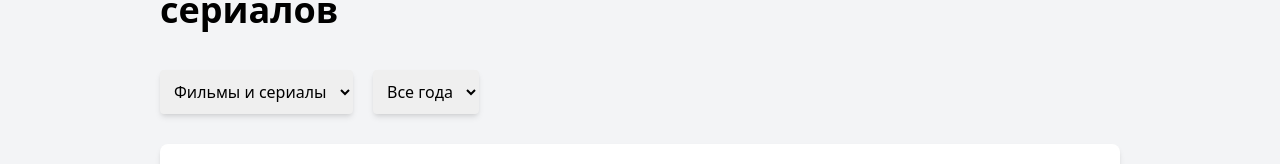
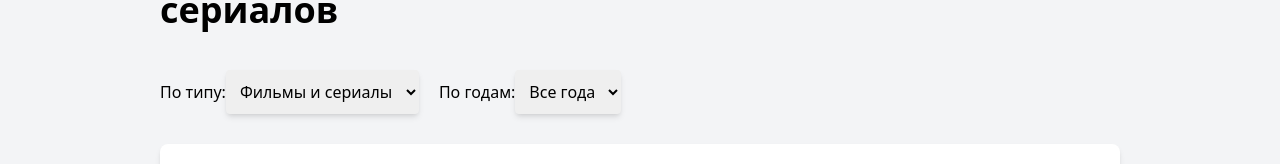
Before and after one commit to KonstantinLA87/test-xdsoft, a React (Create React App) app: page / in a window 1280 px wide. Shown: the part 170-334 px from the top of the page. Built offline with nearby package versions, Linux system fonts and the light colour scheme; data requests are answered from the project's data file.

Commit message:
before sorted params in url (will change _limit -> years in ActionCreators.ts)

```diff
--- a/src/components/FiltersBlock/FiltersBlock.tsx
+++ b/src/components/FiltersBlock/FiltersBlock.tsx
@@ -1,34 +1,47 @@
 // import { classNames } from 'shared/lib/classNames/classNames';
-import { memo } from 'react';
+import { memo, useMemo } from 'react';
+import { Select, SelectOption } from '../Select/Select';
+import { movieType, moviesYears } from '../../store/models/MoviesSchema';
 
 interface FiltersBlockProps {
   className?: string;
+  type: movieType;
+  years: moviesYears;
+  onChangeType: (newType: movieType) => void;
+  onChangeYears: (newYears: moviesYears) => void;
 }
 
 export const FiltersBlock = memo((props: FiltersBlockProps) => {
-  const {className} = props;
+  const {type, years, onChangeType, onChangeYears} = props;
+
+  const typeOptions = useMemo<SelectOption<movieType>[]>(() => [
+    {value: movieType.ALL, content: 'Фильмы и сериалы'},
+    {value: movieType.MOVIE, content: 'Только фильмы'},
+    {value: movieType.SERIAL, content: 'Только сериалы'},
+  ], []);
+
+  const yearsOptions = useMemo<SelectOption<moviesYears>[]>(() => [
+    {value: moviesYears.ALL, content: 'Все года'},
+    {value: moviesYears.Y2020, content: '2020-е'},
+    {value: moviesYears.Y2010, content: '2010-е'},
+    {value: moviesYears.Y2000, content: '2000-е'},
+    {value: moviesYears.Y1990, content: '1990-е'},
+  ], []);
+
   return (
     <div className="filtersBlock">
-      <select
-        name="type"
-        id=""
-        className="shadow-md"
-      >
-        <option value="all">Фильмы и сериалы</option>
-        <option value="movie">Только фильмы</option>
-        <option value="serial">Только сериалы</option>
-      </select>
-      <select
-        name="year"
-        id=""
-        className="shadow-md"
-        >
-        <option value="all">Все года</option>
-        <option value="2020">2020-е</option>
-        <option value="2010">2010-е</option>
-        <option value="2000">2000-е</option>
-        <option value="1990">1990-е</option>
-      </select>
+      <Select
+        label="По типу:"
+        options={typeOptions}
+        value={type}
+        onChange={onChangeType}
+      />
+      <Select
+        label="По годам:"
+        options={yearsOptions}
+        value={years}
+        onChange={onChangeYears}
+      />
     </div>
   );
 });
--- /dev/null
+++ b/src/components/Select/Select.tsx
@@ -0,0 +1,51 @@
+import { ChangeEvent, useMemo } from 'react';
+
+export interface SelectOption<T extends string> {
+  value: T;
+  content: string;
+}
+
+interface SelectProps<T extends string> {
+  className?: string;
+  label?: string;
+  options?: SelectOption<T>[];
+  value?: T;
+  onChange?: (value: T) => void;
+}
+
+export const Select = <T extends string>(props: SelectProps<T>) => {
+  const {
+    className,
+    label,
+    options = [],
+    value,
+    onChange,
+    ...otherProps
+  } = props;
+
+  const onChangeHandler = (e: ChangeEvent<HTMLSelectElement>) => {
+    onChange?.(e.target.value as T);
+  }
+
+  const optionsList = useMemo(() => {
+    return options?.map(item => (
+      <option value={item.value} key={item.value}>
+        {item.content}
+      </option>
+    ))
+  }, [options]);
+
+  return (
+    <div className="">
+      { label && (<label>{label}</label>) }
+      <select
+        className="shadow-md"
+        value={value}
+        onChange={onChangeHandler}
+        {...otherProps}
+        >
+        { optionsList }
+      </select>
+    </div>
+  );
+};
--- /dev/null
+++ b/src/pages/HomePage/types/HomePageSchema.ts
@@ -0,0 +1,10 @@
+import { movieType, moviesYears } from "../../../store/models/MoviesSchema";
+
+export interface HomePageSchena {
+  isLoading?: boolean;
+  error?: string;
+
+  // filters
+  type: movieType;
+  years: moviesYears;
+}
--- a/src/pages/HomePage/ui/HomePage.tsx
+++ b/src/pages/HomePage/ui/HomePage.tsx
@@ -1,9 +1,12 @@
 import classNames from 'classnames';
-import { memo, useEffect, useState } from 'react';
+import { memo, useCallback } from 'react';
 import { Page } from '../../../components/Page/Page';
 import { FiltersBlock } from '../../../components/FiltersBlock/FiltersBlock';
 import { MoviesList } from '../../../components/MoviesList/MoviesList';
-import { useAppSelector } from '../../../store/hooks/redux';
+import { movieType, moviesYears } from '../../../store/models/MoviesSchema';
+import { useAppDispatch, useAppSelector } from '../../../store/hooks/redux';
+import { moviesActions } from '../../../store/reducers/MoviesSlice';
+import { fetchMovies } from '../../../store/reducers/ActionCreators';
 
 interface HomePageProps {
   className?: string;
@@ -11,11 +14,32 @@ interface HomePageProps {
 
 const HomePage = memo((props: HomePageProps) => {
   const {className} = props;
+  const dispatch = useAppDispatch();
+  const {years, type} = useAppSelector(state => state.moviesReducer);
+
+  const fetchData = useCallback(() => {
+    dispatch(fetchMovies())
+  }, [dispatch]);
+
+  const onChangeType = useCallback((newType: movieType) => {
+    dispatch(moviesActions.setType(newType));
+    fetchData();
+  }, [dispatch, fetchData]);
+
+  const onChangeYears = useCallback((newYears: moviesYears) => {
+    dispatch(moviesActions.setYears(newYears));
+    fetchData();
+  }, [dispatch, fetchData]);
 
   return (
     <Page className={classNames('HomePage', {}, [className])}>
       <h1 className="text-2xl sm:text-4xl font-black">Топ-10 самых низкорейтинговых фильмов и сериалов</h1>
-      <FiltersBlock />
+      <FiltersBlock
+        type={type}
+        years={years}
+        onChangeType={onChangeType}
+        onChangeYears={onChangeYears}
+      />
       <MoviesList />
     </Page>
   );
--- a/src/store/models/MoviesSchema.ts
+++ b/src/store/models/MoviesSchema.ts
@@ -7,8 +7,17 @@ interface Team {
 }
 
 export enum movieType {
-  MOVIE = 'Фильм',
+  ALL = 'all',
+  MOVIE = 'movie',
   SERIAL = 'сериал',
+}
+
+export enum moviesYears {
+  ALL = 'all',
+  Y2020 = '2020',
+  Y2010 = '2010',
+  Y2000 = '2000',
+  Y1990 = '1990',
 }
 
 export interface MovieSchema {
--- a/src/store/reducers/ActionCreators.ts
+++ b/src/store/reducers/ActionCreators.ts
@@ -2,14 +2,25 @@ import axios from "axios";
 import { MovieSchema } from "../models/MoviesSchema";
 import { createAsyncThunk } from "@reduxjs/toolkit";
 
-export const fetchMovies = createAsyncThunk(
+export const fetchMovies = createAsyncThunk<MovieSchema[]>(
   'movies/fetchAll',
-  async (_, thunkAPI) => {
+  async (_, thunkApi) => {
+    const { getState } = thunkApi;
+    // @ts-ignore
+    const years = getState().moviesReducer.years;
+    // @ts-ignore
+    const type = getState().moviesReducer.type;
+
     try {
-      const response = await axios.get<MovieSchema[]>('http://localhost:3001/movies');
+      const response = await axios.get<MovieSchema[]>('http://localhost:3001/movies', {
+        params: {
+          _limit: years,
+          _page: type
+        }
+      });
       return response.data;
     } catch (error) {
-      return thunkAPI.rejectWithValue('Не удалось загрузить список фильмов');
+      return thunkApi.rejectWithValue('Не удалось загрузить список фильмов');
     }
   }
 )
--- a/src/store/reducers/MoviesSlice.ts
+++ b/src/store/reducers/MoviesSlice.ts
@@ -1,24 +1,33 @@
 import { createSlice, PayloadAction } from '@reduxjs/toolkit';
-import { MovieSchema } from "../models/MoviesSchema";
+import { MovieSchema, moviesYears, movieType } from "../models/MoviesSchema";
 import { fetchMovies } from './ActionCreators';
 
 interface MoviesState {
   movies: MovieSchema[],
   isLoading: boolean,
   error: string,
+  type: movieType,
+  years: moviesYears,
 }
 
 const initialState: MoviesState = {
   movies: [],
   isLoading: false,
   error: '',
+  type: movieType.ALL,
+  years: moviesYears.ALL,
 }
 
 export const moviesSlice = createSlice({
   name: 'movies',
   initialState,
   reducers: {
-
+    setType: (state, action: PayloadAction<movieType>) => {
+      state.type = action.payload;
+    },
+    setYears: (state, action: PayloadAction<moviesYears>) => {
+      state.years = action.payload;
+    },
   },
   extraReducers: {
     [fetchMovies.pending.type]: (state) => {
@@ -37,3 +46,6 @@ export const moviesSlice = createSlice({
 });
 
 export default moviesSlice.reducer;
+
+export const { reducer: moviesReducer} = moviesSlice;
+export const { actions: moviesActions} = moviesSlice;
--- a/src/store/store.ts
+++ b/src/store/store.ts
@@ -1,5 +1,5 @@
 import { combineReducers, configureStore } from "@reduxjs/toolkit";
-import moviesReducer from './reducers/MoviesSlice';
+import { moviesReducer } from './reducers/MoviesSlice';
 
 const rootReducer = combineReducers({
   moviesReducer
```
